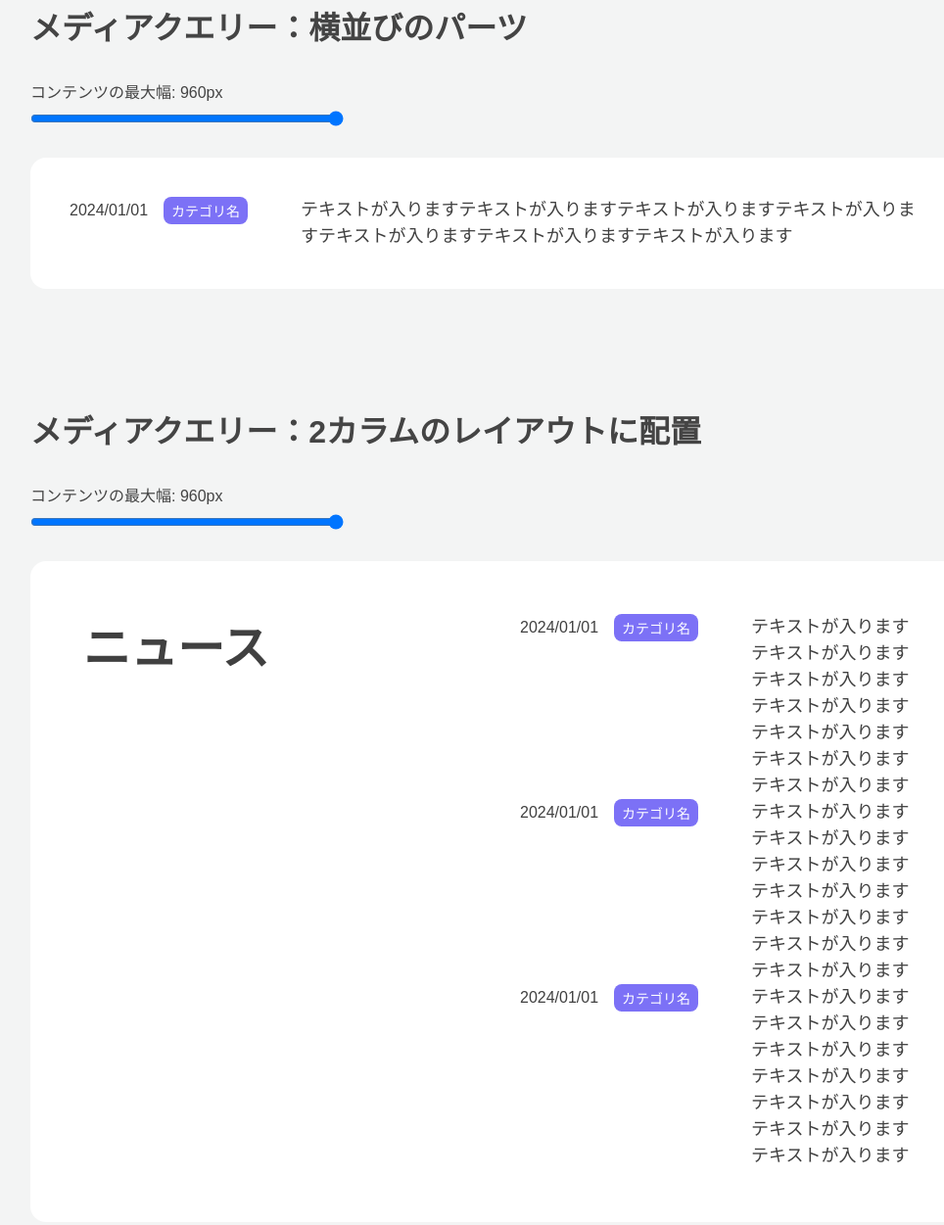
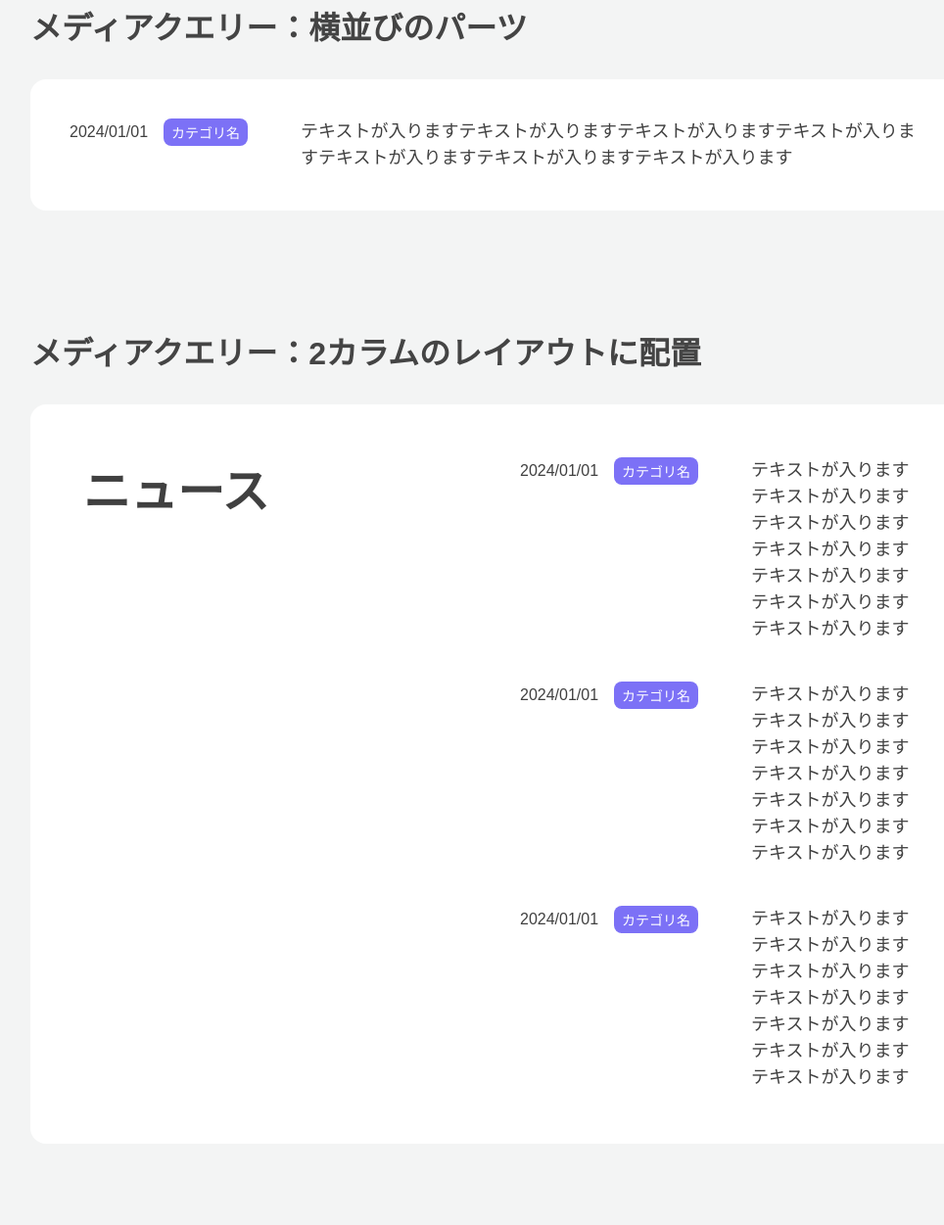
Before and after one commit to ics-creative/230925_container-query, a website: page docs/media-query/index.html in a window 1280 px wide. Shown: the part 77-1328 px from the top of the page at 98% size, without its empty margins (129-1093 px from the left). Drawn offline with Linux system fonts and the light colour scheme.

Commit message:
メディアクエリのレンジスライダーを削除、スタイル調整

```diff
--- a/docs/media-query/index.html
+++ b/docs/media-query/index.html
@@ -9,15 +9,8 @@
 </head>
 <body>
   <p class="heading">メディアクエリー：横並びのパーツ</p>
-  <div class="container js-container">
-    <label class="range">
-      <span>
-        コンテンツの最大幅: <span class="js-range-valueDisplay"></span>
-      </span>
-      <input class="range_value js-range-value" type="range" name="size" min="320" max="960" value="960">
-    </label>
-
-    <div class="container_main js-container-main">
+  <div class="container">
+    <div class="container_main">
       <div class="oneColumnLayout">
         <ul class="articleUnit">
           <li class="articleWithMediaQuery_wrapper">
@@ -39,15 +32,8 @@
   </div>
 
   <p class="heading" id="change-layout">メディアクエリー：2カラムのレイアウトに配置</p>
-  <div class="container js-container">
-    <label class="range">
-      <span>
-        コンテンツの最大幅: <span class="js-range-valueDisplay"></span>
-      </span>
-      <input class="range_value js-range-value" type="range" name="size" min="320" max="960" value="960">
-    </label>
-
-    <div class="container_main js-container-main">
+  <div class="container">
+    <div class="container_main">
       <div class="splitLayoutWithMediaQuery">
         <div class="sectionTitle">
           <p class="sectionTitle_item">ニュース</p>
@@ -99,7 +85,5 @@
       </div>
     </div>
   </div>
-
-  <script src="../common/common.js"></script>
 </body>
 </html>
--- a/src/media-query/articleWithMediaQuery.scss
+++ b/src/media-query/articleWithMediaQuery.scss
@@ -1,4 +1,10 @@
 @use "../mixins" as mixins;
+
+.articleUnit {
+  display: grid;
+  grid-template-columns: 1fr;
+  gap: 40px;
+}
 
 .articleWithMediaQuery {
   @include mixins.article;
```
Also changed, not shown: docs/media-query/articleWithMediaQuery.css.
